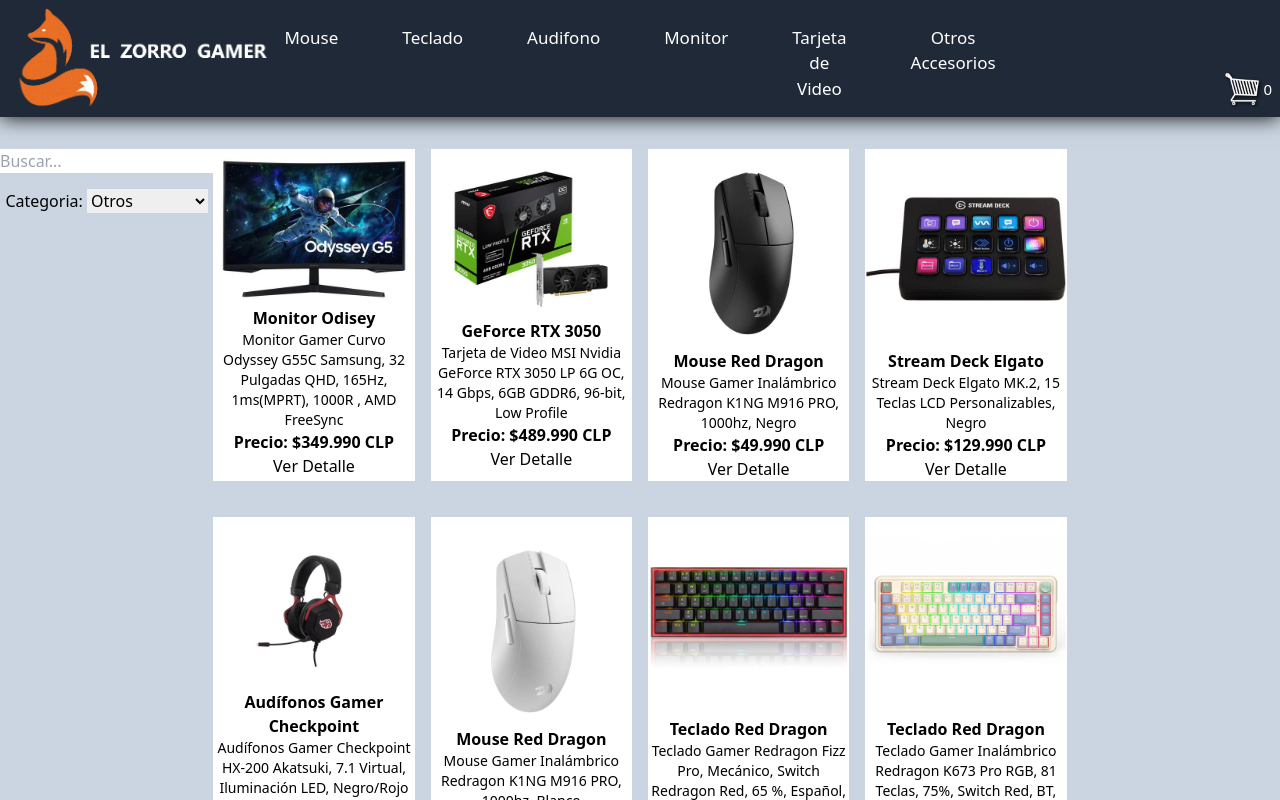
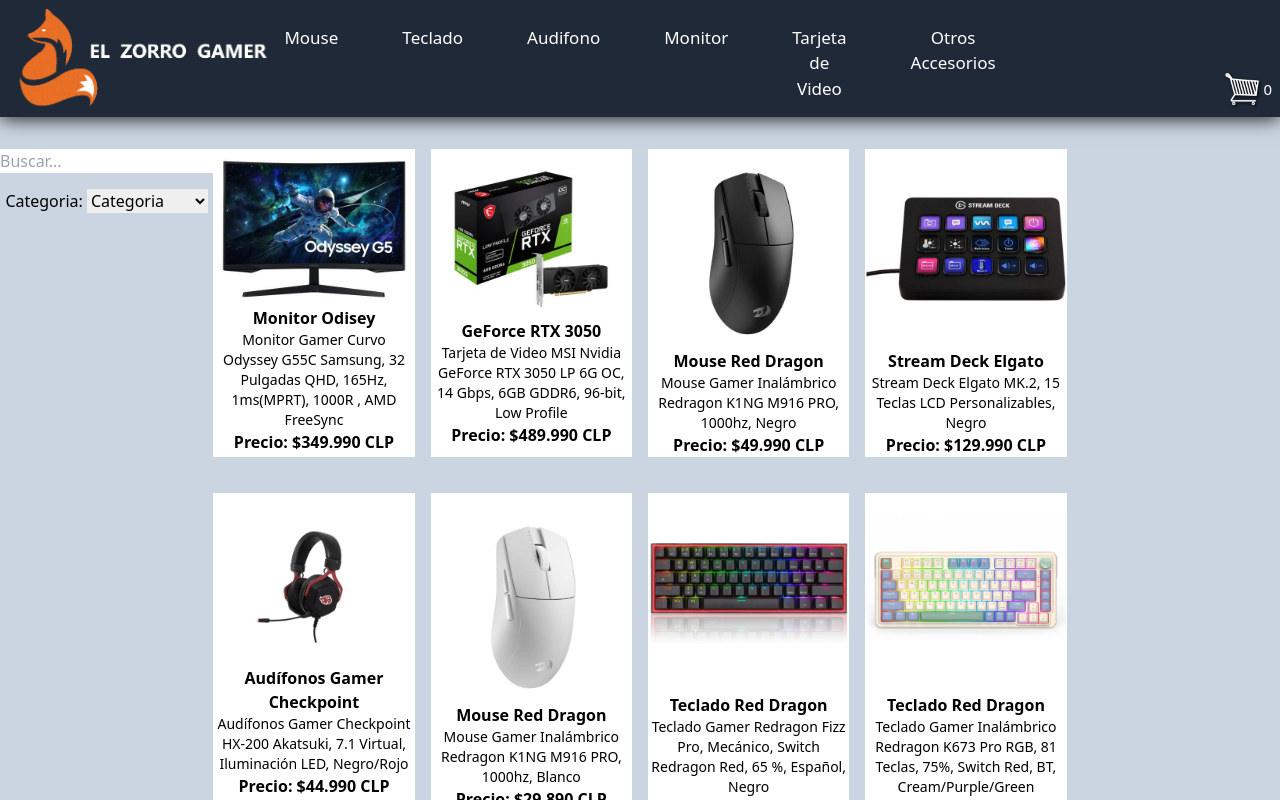
Before and after one commit to pabletox/ecommerce, a React (Vite) app: page / in a window 1280 px wide. Shown: the top 800 px of the page. Built offline with nearby package versions, Linux system fonts and the light colour scheme.

Commit message:
Ajuste de errores de Select

```diff
--- a/src/components/ItemDetail/ItemDetail.jsx
+++ b/src/components/ItemDetail/ItemDetail.jsx
@@ -1,15 +1,27 @@
+import { Link } from "react-router-dom"
 
 const ItemDetail = ({ product }) => {
   return (
 
 
-        <div className="flex justify-center items-center flex-col ">
 
-        <img src={product.image} width={600} alt="" />
-        <h2 className="text-base font-bold">{product.name}</h2>
-        <h3 className="text-sm">{product.description}</h3>
-        <p className="font-bold">Precio: ${product.price.toLocaleString('es-ES', { style: 'currency', currency: 'CLP' })}</p>
+        <div className="grid grid-cols-5 grid-rows-4">
+              <div className="col-span-2 row-span-3 col-start-2 place-self-center">
+                  <img src={product.image} width={600} alt="" />
+              </div>
+              <div className="row-span-3 col-start-4 place-self-center">
+                  <h2 className="text-base font-bold">{product.name}</h2>
+                  <h3 className="text-sm w-1/2 ">{product.description}</h3>
+                  <p className="font-bold">Precio: ${product.price.toLocaleString('es-ES', { style: 'currency', currency: 'CLP' })}</p>
+              </div>
+              <div className="col-span-2 row-span-2 col-start-2 row-start-4">
+                  Info de envio
+              </div>
+              <div className="row-span-2 col-start-4 row-start-4">
+                  Botones de agregar a carrito
+              </div>
         </div>
+
   )
 }
 export default ItemDetail
--- a/src/components/ItemListContainer/Item.jsx
+++ b/src/components/ItemListContainer/Item.jsx
@@ -2,13 +2,14 @@
 
 const Item = ({product}) => {
   return (
+
     <div className="flex justify-center items-center flex-col bg-white mb-5">
 
-        <img src={product.image} width={200} alt="" />
-        <h2 className="text-base font-bold">{product.name}</h2>
-        <h3 className="text-sm">{product.description}</h3>
-        <p className="font-bold">Precio: ${product.price.toLocaleString('es-ES', { style: 'currency', currency: 'CLP' })}</p>
-        <Link to= { "/detail/"+product.id }>Ver Detalle</Link>
+        <Link to= { "/detail/"+product.id }><img src={product.image} width={200} alt="" /></Link>
+        <Link to= { "/detail/"+product.id }><h2 className="text-base font-bold">{product.name}</h2></Link>
+        <Link to= { "/detail/"+product.id }><h3 className="text-sm">{product.description}</h3></Link>
+        <Link to= { "/detail/"+product.id }><p className="font-bold">Precio: ${product.price.toLocaleString('es-ES', { style: 'currency', currency: 'CLP' })}</p></Link>
+
     </div>
   )
 }
--- a/src/hoc/hocFilterProducts.jsx
+++ b/src/hoc/hocFilterProducts.jsx
@@ -38,17 +38,18 @@
                 <Component
                     products={search()}
                     leftInput={<div className="mt-8">
-                                    <input type="text" placeholder="Buscar..." onChange={changeInput}/>
+                                    <input id="inputBuscar" type="text" placeholder="Buscar..." onChange={changeInput}/>
                                 </div>}
                     leftDDL = {<div className="mt-4">
-                                    <label for="opciones">Categoria: </label>
-                                    <select id="opciones" name="opciones" onChange={changeDDL}>
+                                    <label input="labelDdl" htmlFor="opciones">Categoria: </label>
+                                    <select id="opciones" name="opciones" defaultValue="default"onChange={changeDDL}>
                                         {
                                             categorys.map((category) => (
-                                            <option value={category.name} selected>{category.name}</option>
+                                            <option key={category.name} value={category.name} >{category.name}</option>
                                                 ))
                                         }
-                                        <option value="" selected>Todos</option>
+                                        <option value="" >Todos</option>
+                                        <option value="default" disabled>Categoria</option>
                                     </select>
                                 </div>}
 
```
